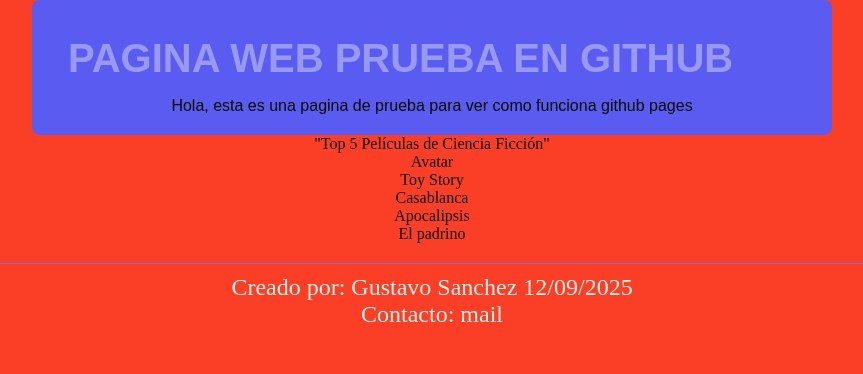
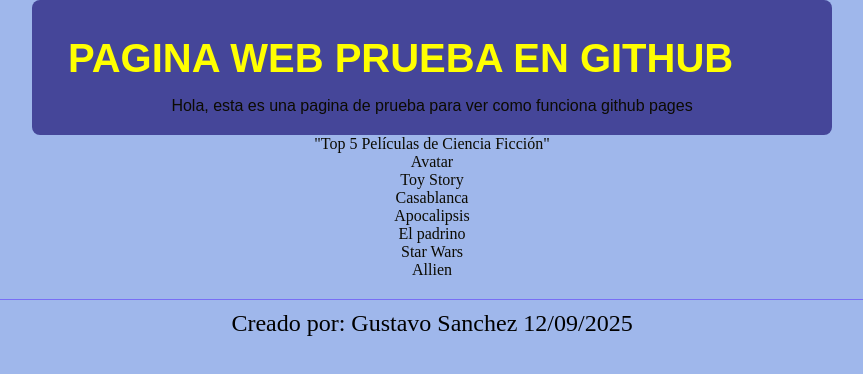
Before and after one commit to Gustavo-Sanchez-1979/Creacion-de-una-Pagina-Web-Colaborativa, a plain HTML site: page index.html in a window 1280 px wide. Shown: the whole page, without its empty margins (208-1071 px from the left). Drawn offline with Linux system fonts and the light colour scheme.

Commit message:
feat: agrego lista y estilos básicos

```diff
--- a/index.html
+++ b/index.html
@@ -21,12 +21,14 @@
            <li>Casablanca</li>
            <li>Apocalipsis</li>
            <li>El padrino</li>
+           <li>Star Wars</li>
+           <li>Allien</li>
         </ul>
     </body>
 
     <footer class="footer">
         <p>Creado por: Gustavo Sanchez 12/09/2025 </p>
-        <p>Contacto: <a href="mailto:hectorelcoco@gmail.com">mail</a></p>
+
     </footer>
 
 </html>
--- a/style.css
+++ b/style.css
@@ -4,7 +4,7 @@
     box-sizing: border-box;
 }
 body{
-    background-color: #fa3f26;
+    background-color: #9fb7eb;
     color: #0c0b02;
     text-align: center;
 }
@@ -15,7 +15,7 @@ body{
     padding: 20px;
     text-align: center;
     font-family: Arial, sans-serif;
-    background-color: #5a5cf1;
+    background-color: #454699;
     border-radius: 8px;
 }
 .contenedor{
@@ -34,7 +34,7 @@ h1{
     color: rgb(237, 237, 230);
     font-weight: bold;
     font-size: 2.5rem;
-    color: #f6f5f166;
+    color:yellow;
 }
 p .hola{
     font-size: 18px;
@@ -46,7 +46,7 @@ footer{
     padding: 10px 0;
     border-top: 1px solid #786ff5;
     font-size: 24px;
-    color: #f2f2eb;
+    color: black;
     text-align: center;
 }
 .footer a{
```
